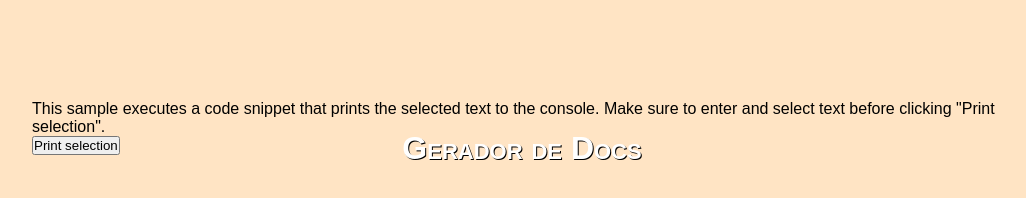
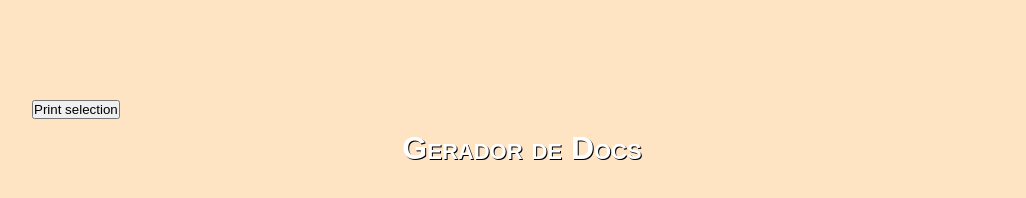
Before and after one commit to Zottinho/javascript, a plain HTML site: page GeradorDeDocs/main.html in a window 1280 px wide. Shown: the whole page, without its empty margins (118-1144 px from the left). Drawn offline with Linux system fonts and the light colour scheme.

Commit message:
Update main.html

```diff
--- a/GeradorDeDocs/main.html
+++ b/GeradorDeDocs/main.html
@@ -16,7 +16,7 @@
     </nav>
     <main>
         <section class="ms-font-m">
-            This sample executes a code snippet that prints the selected text to the console. Make sure to enter and select text before clicking "Print selection".
+
         </section>
         <button id="run" class="ms-Button">
             <span class="ms-Button-label">Print selection</span>
```
